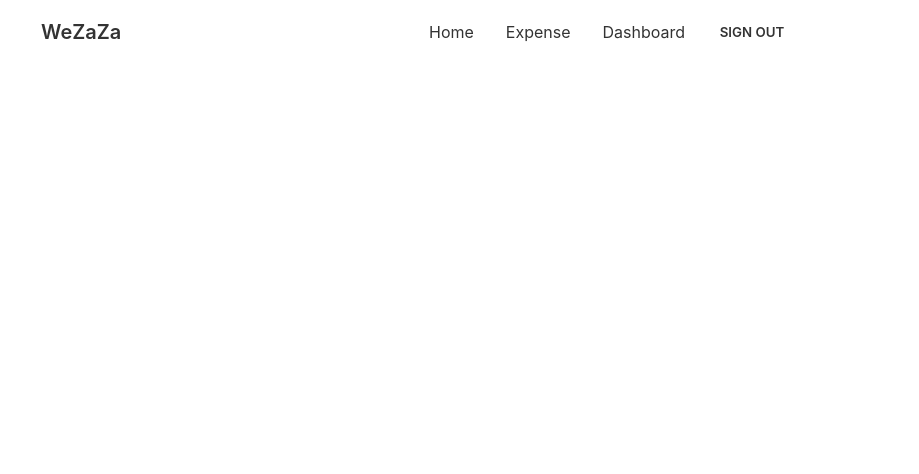
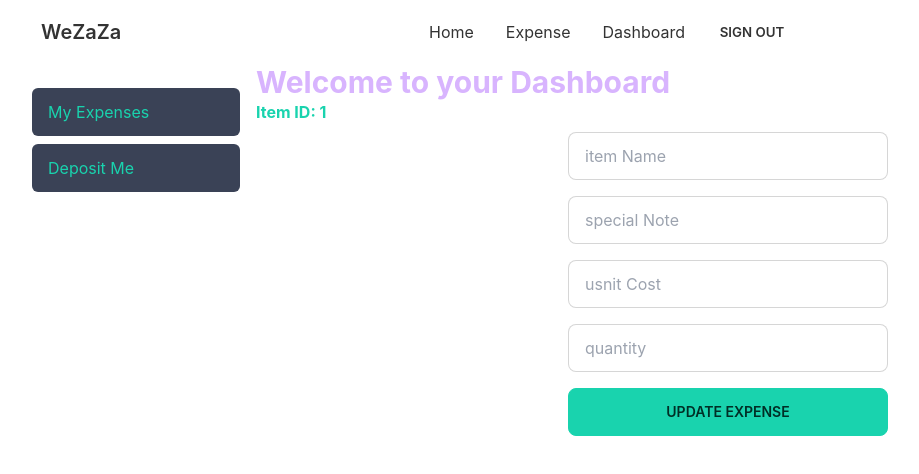
Before and after one commit to smmazharul/wezaza-company-client, a React (Create React App) app: page /dashboard/myexpense/1 in a window 1280 px wide. Shown: the top 474 px of the page, without its empty margins (32-951 px from the left). Built offline with nearby package versions, Linux system fonts and the light colour scheme; no server answers; sample sign-in values are in the browser's storage.

Commit message:
edit function on my expense

```diff
--- a/package.json
+++ b/package.json
@@ -15,6 +15,7 @@
     "react-dom": "^18.2.0",
     "react-firebase-hooks": "^5.0.3",
     "react-hook-form": "^7.34.2",
+    "react-icons": "^4.4.0",
     "react-live-clock": "^6.0.6",
     "react-query": "^3.39.2",
     "react-router-dom": "^6.3.0",
--- a/src/App.js
+++ b/src/App.js
@@ -18,6 +18,7 @@ import FilterExpenses from './Pages/Dashboard/SpecificUserData';
 import SpecificUserData from './Pages/Dashboard/SpecificUserData';
 import SpecificUserDataShow from './Pages/Dashboard/SpecificUserDataShow';
 import DepositedFrom from './Pages/Dashboard/DepositedFrom';
+import MyexpenseUpdate from './Pages/Dashboard/MyexpenseUpdate';
 
 function App() {
   return (
@@ -31,13 +32,14 @@ function App() {
         </RequireAuth>}></Route>
         <Route path='/dashboard' element={<RequireAuth><Dashboard/></RequireAuth>}>
           <Route index element={<MyExpenselist/>}></Route>
+          <Route path='/dashboard/myexpense/:id' element={<MyexpenseUpdate/>}></Route>
           <Route path='depositme' element={<DepositedFrom/>}></Route>
           <Route path='users' element={<RequireAdmin><Users/></RequireAdmin>}></Route>
           <Route path='expenseall' element={<AllUserExpense/>}></Route>
           <Route path='specificuser' element={<SpecificUserData/>}></Route>
+          <Route path='/dashboard/userDataShow/:email' element={<SpecificUserDataShow/>}></Route>
+        </Route>
 
-        </Route>
-        <Route path='userDataShow/:email' element={<SpecificUserDataShow/>}></Route>
         <Route path='/login' element={<Login/>}></Route>
         <Route path='/signup' element={<SignUp/>}></Route>
       </Routes>
--- a/src/Pages/Dashboard/DepositedFrom.js
+++ b/src/Pages/Dashboard/DepositedFrom.js
@@ -25,7 +25,7 @@ const handleSubmitDepositme=e=>{
 
       }
 
-      fetch('http://localhost:5000/depositamount', {
+      fetch('https://young-fortress-58661.herokuapp.com/depositamount', {
         method: "POST",
         headers: {
           'content-type':'application/json'
--- a/src/Pages/Dashboard/DepostiListMe.js
+++ b/src/Pages/Dashboard/DepostiListMe.js
@@ -10,7 +10,7 @@ const DepostiListMe = () => {
     const navigate = useNavigate()
     useEffect(() => {
         if (user) {
-            fetch(`http://localhost:5000/depositamount?empoyeeEmail=${user.email}`, {
+            fetch(`https://young-fortress-58661.herokuapp.com/depositamount?empoyeeEmail=${user.email}`, {
               method: 'GET',
               headers: {
                   'authorization': `Bearer ${localStorage.getItem('accessToken')}`
--- a/src/Pages/Dashboard/MyExpenselist.js
+++ b/src/Pages/Dashboard/MyExpenselist.js
@@ -1,13 +1,15 @@
 import React, { useEffect, useState } from 'react';
 import { useAuthState } from 'react-firebase-hooks/auth';
 import auth from '../../firebase.init';
-import { useNavigate } from 'react-router-dom';
+import { Link, useNavigate } from 'react-router-dom';
 import { signOut } from 'firebase/auth';
+import { FaEdit } from 'react-icons/fa';
 
 const MyExpenselist = () => {
     const [expenselist,setEpenselist]=useState([]);
     const [depositMe,setDepositMe]=useState([]);
     const [user] = useAuthState(auth);
+
     const navigate = useNavigate()
     useEffect(() => {
         if (user) {
@@ -50,7 +52,7 @@ const MyExpenselist = () => {
 
     useEffect(() => {
       if (user) {
-          fetch(`http://localhost:5000/depositamount?empoyeeEmail=${user.email}`, {
+          fetch(`https://young-fortress-58661.herokuapp.com/depositamount?empoyeeEmail=${user.email}`, {
             method: 'GET',
             headers: {
                 'authorization': `Bearer ${localStorage.getItem('accessToken')}`
@@ -105,6 +107,7 @@ const MyExpenselist = () => {
         <th>Unit Cost</th>
         <th>Quantity</th>
         <th>Subtotal</th>
+        <th>Edit</th>
       </tr>
     </thead>
     <tbody>
@@ -119,7 +122,7 @@ const MyExpenselist = () => {
         <td>{expense.usnitCost}</td>
         <td>{expense.quantity} </td>
         <td>{expense.usnitCost * expense.quantity}</td>
-
+        <td className='text-secondary'><Link to={`/dashboard/myexpense/${expense._id}`}><FaEdit></FaEdit></Link></td>
       </tr>
 
         ))
--- /dev/null
+++ b/src/Pages/Dashboard/MyexpenseUpdate.js
@@ -0,0 +1,83 @@
+import React, { useEffect, useState } from 'react';
+import { useParams } from 'react-router-dom';
+
+const MyexpenseUpdate = () => {
+    const {id}=useParams()
+    const [updateExpense, setUpdateExpense] = useState({});
+
+    useEffect( () =>{
+        const url = `https://young-fortress-58661.herokuapp.com/dashboard/myexpense/${id}`;
+        fetch(url)
+        .then(res => res.json())
+        .then(data => setUpdateExpense(data));
+    }, []);
+
+    const handleUpdateExpense = event =>{
+        event.preventDefault();
+        const itemName = event.target.itemName.value;
+        const specialNote = event.target.specialNote.value;
+        const usnitCost = event.target.usnitCost.value;
+        const quantity = event.target.quantity.value;
+
+        const updatedExpense = {itemName, specialNote,usnitCost,quantity};
+
+        // send data to the server
+        const url = `https://young-fortress-58661.herokuapp.com/dashboard/myexpense/${id}`;
+        fetch(url, {
+            method: 'PUT',
+            headers: {
+                'content-type': 'application/json'
+            },
+            body: JSON.stringify(updatedExpense)
+        })
+        .then(res => res.json())
+        .then(data =>{
+            console.log('success', data);
+            alert('users added successfully!!!');
+            event.target.reset();
+        })
+    }
+    return (
+        <div>
+             <h1 className='text-secondary font-bold' >Item ID: {id}</h1>
+            <form onSubmit={handleUpdateExpense}  className="grid grid-cols-1 gap-4 justify-items-center mt-2 w-full">
+        <input
+            type="text"
+            required
+            name="itemName"
+            placeholder="item Name"
+            className="input input-bordered w-full max-w-xs"
+          />
+          <input
+            type="text"
+            name="specialNote"
+            placeholder="special Note "
+            className="input input-bordered w-full max-w-xs"
+          />
+          <input
+            type="number"
+            required
+            name="usnitCost"
+            placeholder="usnit Cost"
+            className="input input-bordered w-full max-w-xs"
+          />
+          <input
+            type="number"
+            required
+            name="quantity"
+            placeholder="quantity "
+            className="input input-bordered w-full max-w-xs"
+          />
+
+          <input
+            type="submit"
+            value="Update Expense"
+            placeholder="Type here"
+            className="btn btn-secondary w-full max-w-xs"
+          />
+        </form>
+        </div>
+    );
+};
+
+export default MyexpenseUpdate;
--- a/src/Pages/Dashboard/SpecificUser.js
+++ b/src/Pages/Dashboard/SpecificUser.js
@@ -1,6 +1,6 @@
 import React from 'react';
 import { Link,  } from 'react-router-dom';
-import { BeakerIcon, CurrencyBangladeshiIcon, MoonIcon } from '@heroicons/react/24/solid'
+import { CurrencyBangladeshiIcon } from '@heroicons/react/24/solid'
 
 const SpecificUser = ({ user,index ,handledata}) => {
     const { email } = user;
@@ -10,8 +10,8 @@ const SpecificUser = ({ user,index ,handledata}) => {
             <th className='text-secondary'>{index + 1}</th>
             <td >{email}</td>
             {/* <td><button onClick={()=>handledata(id)}>View</button></td> */}
-            <td><Link to={`/userDataShow/${email}`}><button className="btn btn-xs" onClick={()=>handledata(email)}><CurrencyBangladeshiIcon className="h-6 w-6 text-blue-500"/></button></Link></td>
-            <td><Link to={`/userDataShow/${email}`}><button className="btn btn-xs" onClick={()=>handledata(email)}><CurrencyBangladeshiIcon className="h-6 w-6 text-blue-500"/></button></Link></td>
+            <td><Link to={`/dashboard/userDataShow/${email}`}><button className="btn btn-xs" onClick={()=>handledata(email)}><CurrencyBangladeshiIcon className="h-6 w-6 text-blue-500"/></button></Link></td>
+            <td><Link to={`/dashboard/userDataShow/${email}`}><button className="btn btn-xs" onClick={()=>handledata(email)}><CurrencyBangladeshiIcon className="h-6 w-6 text-blue-500"/></button></Link></td>
         </tr>
 
 
```
Also changed, not shown: 1 other file (tests, documents, lock files or other folders).
